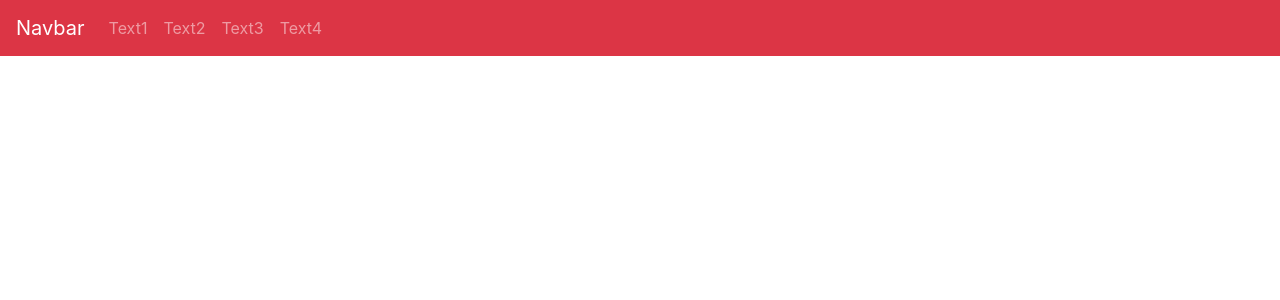
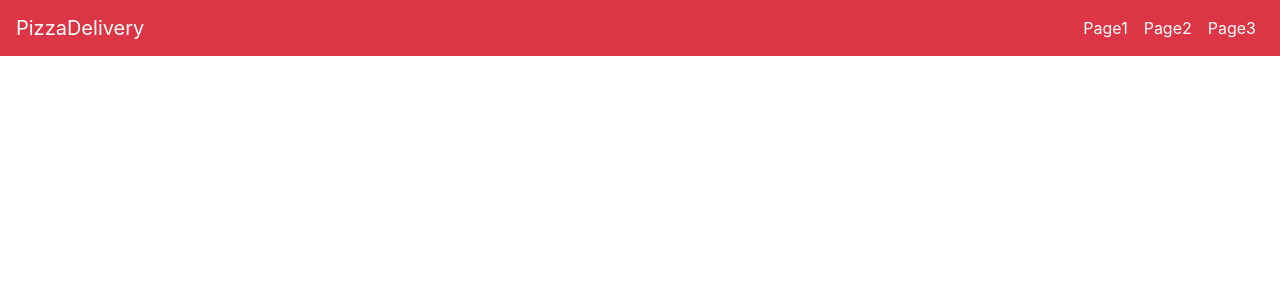
Before and after one commit to JariNaeser/PizzaDelivery, a PHP site: page /php/application/views/_templates/header.php in a window 1280 px wide. Shown: the top 300 px of the page. Run offline with PHP 8.4, Linux system fonts and the light colour scheme; a stand-in replaces the project's code that opens the database connection.

Commit message:
Update header.php

```diff
--- a/src/MVC/application/views/_templates/header.php
+++ b/src/MVC/application/views/_templates/header.php
@@ -1,39 +1,40 @@
-<!doctype html>
+<!DOCTYPE html>
 <html lang="en">
 <head>
-        <meta charset="utf-8">
-        <meta name="viewport" content="width=device-width, initial-scale=1, shrink-to-fit=no">
+    <meta name="author" content="Jari Naeser">
+    <meta charset="UTF-8">
+    <meta name="viewport" content="width=device-width, initial-scale=1.0"/>
 
-        <!-- Bootstrap CSS -->
-        <link rel="stylesheet" href="https://stackpath.bootstrapcdn.com/bootstrap/4.3.1/css/bootstrap.min.css" integrity="sha384-ggOyR0iXCbMQv3Xipma34MD+dH/1fQ784/j6cY/iJTQUOhcWr7x9JvoRxT2MZw1T" crossorigin="anonymous">
+
+    <!-- JQuery -->
+    <script src="https://ajax.googleapis.com/ajax/libs/jquery/3.3.1/jquery.min.js"></script>
+
+    <!-- Bootstrap -->
+    <!-- Popper JS -->
+    <script src="https://cdnjs.cloudflare.com/ajax/libs/popper.js/1.14.3/umd/popper.min.js"></script>
+    <!-- Latest compiled JavaScript -->
+    <script src="https://maxcdn.bootstrapcdn.com/bootstrap/4.1.3/js/bootstrap.min.js"></script>
+    <!-- Latest compiled and minified CSS -->
+    <link rel="stylesheet" href="https://maxcdn.bootstrapcdn.com/bootstrap/4.1.3/css/bootstrap.min.css">
+
 </head>
 <body>
-
 <nav class="navbar navbar-expand-lg navbar-dark bg-danger">
-            <a class="navbar-brand" href="#">Navbar</a>
+    <a class="navbar-brand" href="#">PizzaDelivery</a>
     <button class="navbar-toggler" type="button" data-toggle="collapse" data-target="#navbarNav" aria-controls="navbarNav" aria-expanded="false" aria-label="Toggle navigation">
         <span class="navbar-toggler-icon"></span>
     </button>
-            <div class="collapse navbar-collapse" id="navbarNav">
+    <div class="justify-content-end collapse navbar-collapse" id="navbarNav">
         <ul class="navbar-nav">
-                    <li class="nav-item">
-                        <a class="nav-link" href="#">Text1</a>
+            <li class="nav-item active">
+                <a class="nav-link" href="#">Page1</a>
             </li>
-                    <li class="nav-item">
-                        <a class="nav-link" href="#">Text2</a>
+            <li class="nav-item active">
+                <a class="nav-link" href="#">Page2</a>
             </li>
-                    <li class="nav-item">
-                        <a class="nav-link" href="#">Text3</a>
-                    </li>
-                    <li class="nav-item">
-                        <a class="nav-link" href="#">Text4</a>
+            <li class="nav-item active">
+                <a class="nav-link" href="#">Page3</a>
             </li>
         </ul>
     </div>
 </nav>
-
-        <script src="https://code.jquery.com/jquery-3.3.1.slim.min.js" integrity="sha384-q8i/X+965DzO0rT7abK41JStQIAqVgRVzpbzo5smXKp4YfRvH+8abtTE1Pi6jizo" crossorigin="anonymous"></script>
-        <script src="https://cdnjs.cloudflare.com/ajax/libs/popper.js/1.14.7/umd/popper.min.js" integrity="sha384-UO2eT0CpHqdSJQ6hJty5KVphtPhzWj9WO1clHTMGa3JDZwrnQq4sF86dIHNDz0W1" crossorigin="anonymous"></script>
-        <script src="https://stackpath.bootstrapcdn.com/bootstrap/4.3.1/js/bootstrap.min.js" integrity="sha384-JjSmVgyd0p3pXB1rRibZUAYoIIy6OrQ6VrjIEaFf/nJGzIxFDsf4x0xIM+B07jRM" crossorigin="anonymous"></script>
-    </body>
-</html>
```
Lines whose indentation alone changed are shown as unchanged.
